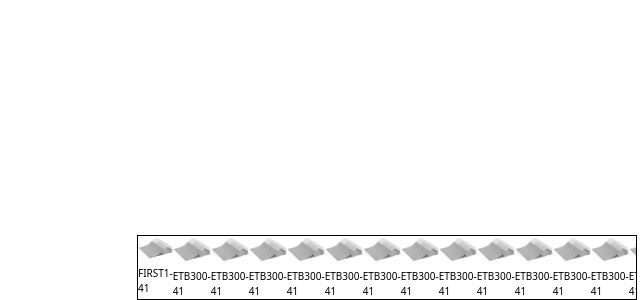
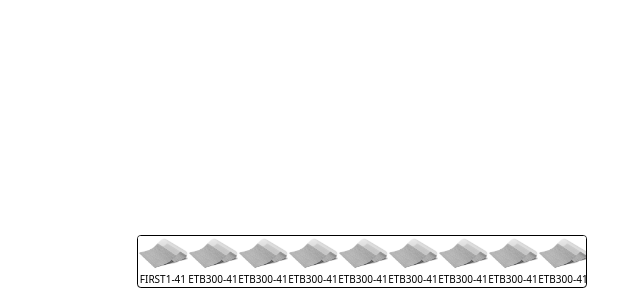
Before and after one commit to deodagee/economyblindsandshades, a Next.js app: page /components/materials/materials in a window 1280 px wide. Shown: the part 586-886 px from the top of the page, without its empty margins (640-1280 px from the left). Built offline with nearby package versions, Linux system fonts and the light colour scheme.

Commit message:
Add files via upload

```diff
--- a/styles/components/pages/zebrablinds.module.css
+++ b/styles/components/pages/zebrablinds.module.css
@@ -666,22 +666,48 @@ transition: 0.3s;
   height: 14.97px;
 }
 
+
 /* YourComponent.module.css */
 .materials_list {
   border-width: 1px;
   border-color: black;
-  width: 500px;
+  border-radius: 0.24rem;
   display: flex;
   flex-direction: row;
-  justify-content: space-around;
+  justify-content: start;
   position: absolute; /* Adjust as needed */
+  scroll-behavior: smooth;
+  overflow-x: scroll;
+  overflow-y: hidden;
+  width: 450px;
   left: 776.94px;
   top: 820.68px;
-  scroll-behavior: smooth;
-  overflow-x: scroll;
-}
-
-.imageAndLabelContainer {
+}
+.fabric_list_wrapper {
+  display: flex;
+    justify-content: flex-start;
+    position: absolute;
+    scroll-behavior: smooth;
+    overflow-x: scroll;
+    overflow-y: hidden;
+    width: 450px;
+    padding-left: 80px;
+    left: 747.87px;
+    top: 2001.85px;
+  }
+
+
+  .imageAndLabelContainer {
+    width: 70px;
+    display: flex;
+    flex-direction: column; /* Make sure each image and description are in a column */
+    align-items: center; /* Center the items horizontally within each column */
+    margin: 10px; /* Adjust as needed */
+    text-align: center; /* Center the image and label */
+  }
+
+
+.imageAndLabelContainerFabrics {
   width: 70px;
   display: flex;
   flex-direction: column; /* Make sure each image and description are in a column */
@@ -691,8 +717,13 @@ transition: 0.3s;
 }
 
 .descriptionLabel {
+  position: relative;
+  display: flex;
+  align-items: center;
+  justify-content: center;
+  height: 15px;
+  width: 50px;
   font-size: 10px;
-  margin-top: 5px; /* Adjust as needed */
 }
 
 
@@ -1395,8 +1426,6 @@ transition: 0.3s;
   box-shadow: -2px 4px 4px 0px rgba(0, 0, 0, 0.15);
 }
 
-
-
 .pick_head_rail_color {
   color: #000000;
   text-align: left;
@@ -1410,7 +1439,6 @@ transition: 0.3s;
   height: 15px;
 }
 
-
 .fabric_types {
   color: #000000;
   text-align: left;
@@ -1420,9 +1448,20 @@ transition: 0.3s;
   text-decoration: underline;
   position: absolute;
   left: 747.87px;
-  top: 2061.85px;
+  top: 2061px;
   width: 114px;
   height: 14px;
+}
+
+
+.fabric_list_head_rail {
+  display: flex;
+  position: relative;
+  border-width: 1px;
+  border-color: rgb(255, 0, 0);
+  border-radius: 0.24rem;
+  display: flex;
+  flex-direction: row;
 }
 
 
@@ -1544,7 +1583,7 @@ transition: 0.3s;
   text-decoration: underline;
   position: absolute;
   left: 775.87px;
-  top: 2183.85px;
+  top: 2090px;
   width: 114px;
   height: 14px;
 }
@@ -1573,8 +1612,9 @@ transition: 0.3s;
   height: 14.97px;
   position: absolute;
   left: 750.87px;
-  top: 2190.85px;
-}
+  top: 2090px;
+}
+
 
 .active_skip_head_rail_ellipse {
   background: #59c56a;
@@ -1612,7 +1652,7 @@ transition: 0.3s;
 
 .pick_bottom_rail_color_wrapper {
   position: relative;
-  top: 150px;
+  top: 250px;
 }
 
 
@@ -1624,7 +1664,7 @@ transition: 0.3s;
   font-weight: 700;
   position: absolute;
   left: 747.87px;
-  top: 2033.85px;
+  top: 2000.85px;
   width: 200px;
   height: 15px;
   white-space: nowrap;
@@ -1643,6 +1683,11 @@ transition: 0.3s;
   top: 2061.85px;
   width: 114px;
   height: 14px;
+}
+
+.fabric_list_bottom_rail {
+  display: flex;
+  position: relative;
 }
 
 .fabric_type_image1_for_bottom_rail {
```
